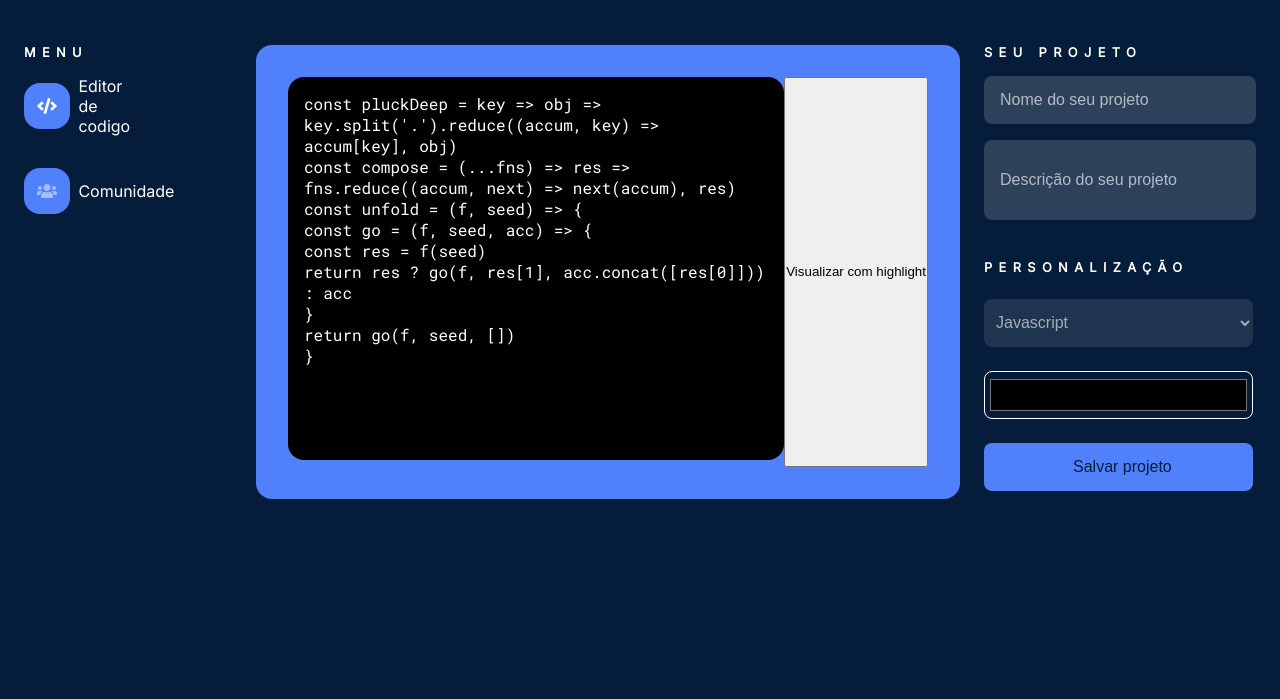
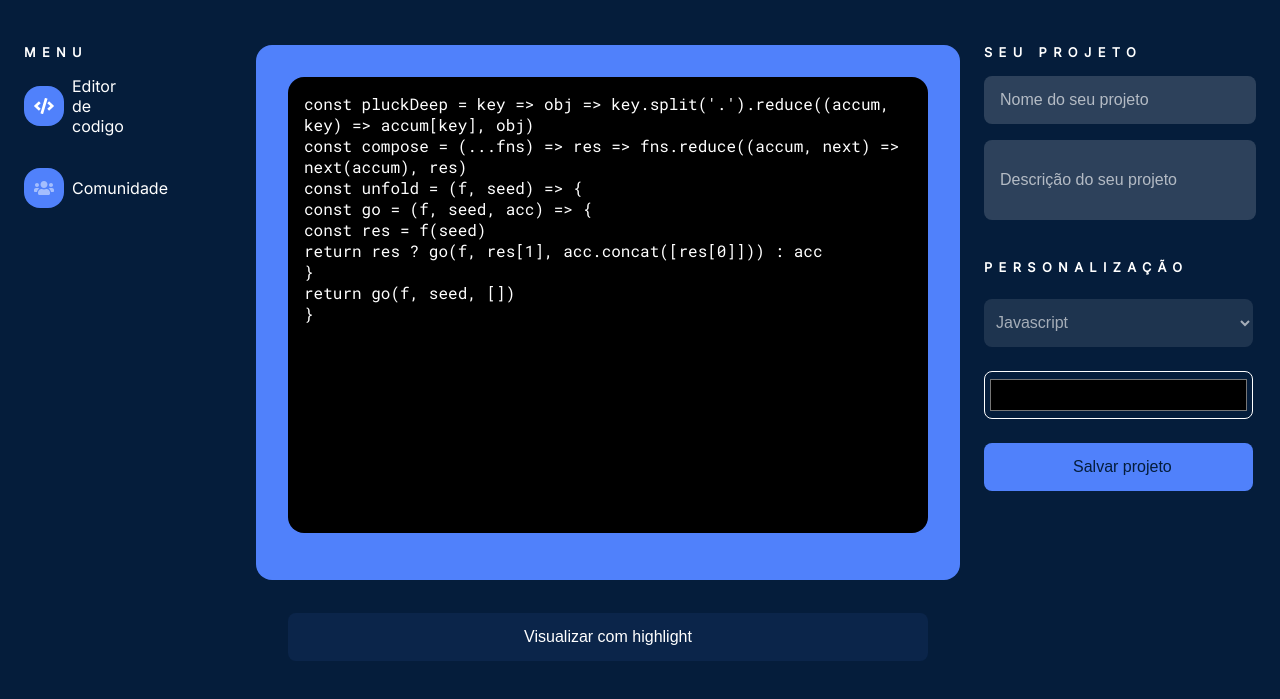
Before and after one commit to gabrielcarvalhogc/challenges, a plain HTML site: page index.html in a window 1280 px wide. Shown: the part 89-788 px from the top of the page. Drawn offline with Linux system fonts and the light colour scheme.

Commit message:
botão de highlight

```diff
--- a/assets/css/codigos.css
+++ b/assets/css/codigos.css
@@ -1,7 +1,6 @@
 .codigos {
     padding: 2rem;
     background-color: var(--azul-claro);
-    display: flex;
     width: 50vw;
     border-radius: 1rem;
     font-family: var(--fonte-codigo);
@@ -21,5 +20,17 @@
 
 
 .codigo__botao {
-    display: inline;
+    margin: 5rem 0;
+    width: 50vw;
+    height: 3rem;
+    border-radius: .5rem;
+    border: none;
+    background-color: #5081fb14;
+    color: var(--cor-da-fonte);
+    font-size: 1rem;
 }
+
+.codigo__botao:hover {
+    background-color: #5080fb49;
+    transition: .2s;
+}
--- a/assets/css/menu-lateral.css
+++ b/assets/css/menu-lateral.css
@@ -26,7 +26,7 @@
     background-color: var(--azul-claro);
     border-radius: 1rem;
     margin-right: .5rem;
-    padding: .7rem;
+    padding:.5rem;
 }
 
 .lista__menu {
```
